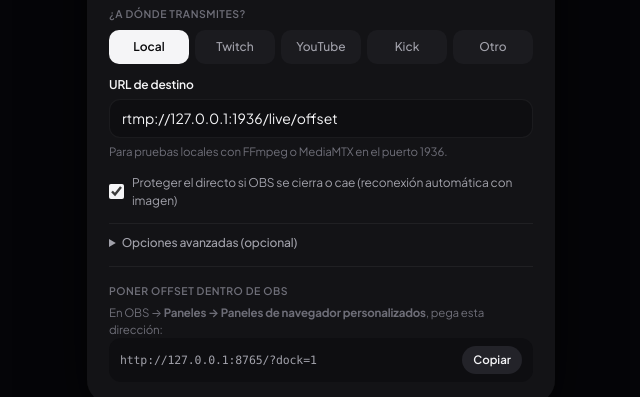
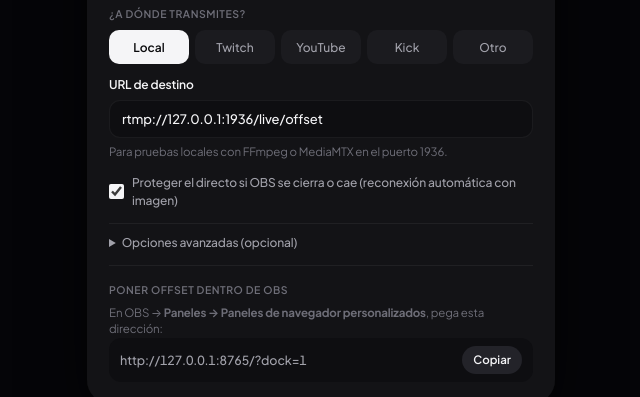
Before and after one commit to ljeremy566-web/Off-set, a plain HTML site: page web/index.html in a window 1280 px wide. Both pictures are taken after a click on the button 816 px from the left and 75 px from the top of the page. Shown: the part 262-659 px from the top of the page, 319-959 px from the left. Drawn offline with Linux system fonts and the light colour scheme; no server answers.

Commit message:
style: unify placeholders, OBS URL fields, and hotkey inputs to Plus Jakarta Sans

```diff
--- a/web/style.css
+++ b/web/style.css
@@ -320,7 +320,10 @@ body[data-aurora] .deck {
   padding: 8px 11px; border-radius: 12px; background: var(--recessed); border: 0;
 }
 .micro-lbl { display: block; font-size: 10px; font-weight: 500; color: var(--muted); margin-bottom: 1px; }
-code { font-family: "Cascadia Mono", Consolas, ui-monospace, monospace; font-size: 11.5px; color: var(--text-soft); overflow-wrap: anywhere; }
+code {
+  font-family: inherit; font-size: 12.5px; font-weight: 500; letter-spacing: -0.01em;
+  font-variant-numeric: tabular-nums; color: var(--text-soft); overflow-wrap: anywhere;
+}
 
 /* Copy button (borderless tonal pill) */
 .copy { position: relative; display: inline-flex; align-items: center; flex: none; }
@@ -427,8 +430,14 @@ fieldset { border: 0; margin: 0; padding: 0; min-width: 0; }
 .field label { display: flex; justify-content: space-between; font-size: 12px; font-weight: 600; margin-bottom: 6px; }
 .field label span { color: var(--muted); font-weight: 400; font-size: 11px; }
 input[type="text"], input[type="password"], input[type="number"], select {
-  font: inherit; width: 100%; min-height: 38px; padding: 8px 12px;
+  font-family: inherit; font-size: 13px; font-weight: 500; letter-spacing: -0.01em;
+  width: 100%; min-height: 38px; padding: 8px 12px;
   border-radius: 11px; border: 1px solid var(--hairline); background: var(--recessed); color: var(--text);
+}
+input::placeholder, textarea::placeholder {
+  font-family: "Plus Jakarta Sans", "Google Sans", system-ui, -apple-system, sans-serif;
+  font-size: 12.5px; font-weight: 400; letter-spacing: -0.01em;
+  color: var(--muted); opacity: 0.85;
 }
 input:focus, select:focus { border-color: var(--hairline-hi); }
 input:disabled, select:disabled { opacity: 0.5; }
@@ -444,8 +453,9 @@ input:disabled, select:disabled { opacity: 0.5; }
   background: var(--danger); color: #0a0a0c; font: inherit; font-size: 12.5px; font-weight: 600; cursor: pointer;
 }
 
-.check-row {
-  display: flex; align-items: center; gap: 8px; font-size: 12px; color: var(--text-soft); cursor: pointer; margin-top: 8px;
+.check-row, .field label.check-row {
+  display: flex; align-items: center; justify-content: flex-start; gap: 8px;
+  font-size: 12px; font-weight: 500; color: var(--text-soft); cursor: pointer; margin-top: 8px; margin-bottom: 0;
 }
 .check-spaced { margin-top: 14px; }
 .check-row input { width: 15px; height: 15px; min-height: 0; flex: none; margin: 0; }
@@ -477,7 +487,7 @@ input:disabled, select:disabled { opacity: 0.5; }
 .hotkey-list { display: flex; flex-direction: column; gap: 8px; }
 .hotkey-row { display: grid; grid-template-columns: 1.15fr .9fr auto; gap: 8px; align-items: center; }
 .hotkey-row label { font-size: 12px; color: var(--text-soft); }
-.hotkey-row input { min-height: 32px; font-size: 12px; font-family: "Cascadia Mono", Consolas, monospace; padding: 4px 10px; }
+.hotkey-row input { min-height: 32px; font-size: 12px; font-family: inherit; font-weight: 500; letter-spacing: -0.01em; padding: 4px 10px; }
 .hk-st { font-size: 11px; color: var(--muted); min-width: 46px; text-align: right; }
 .hk-st.ok { color: var(--live); }
 .hk-st.err { color: var(--danger); }
```
